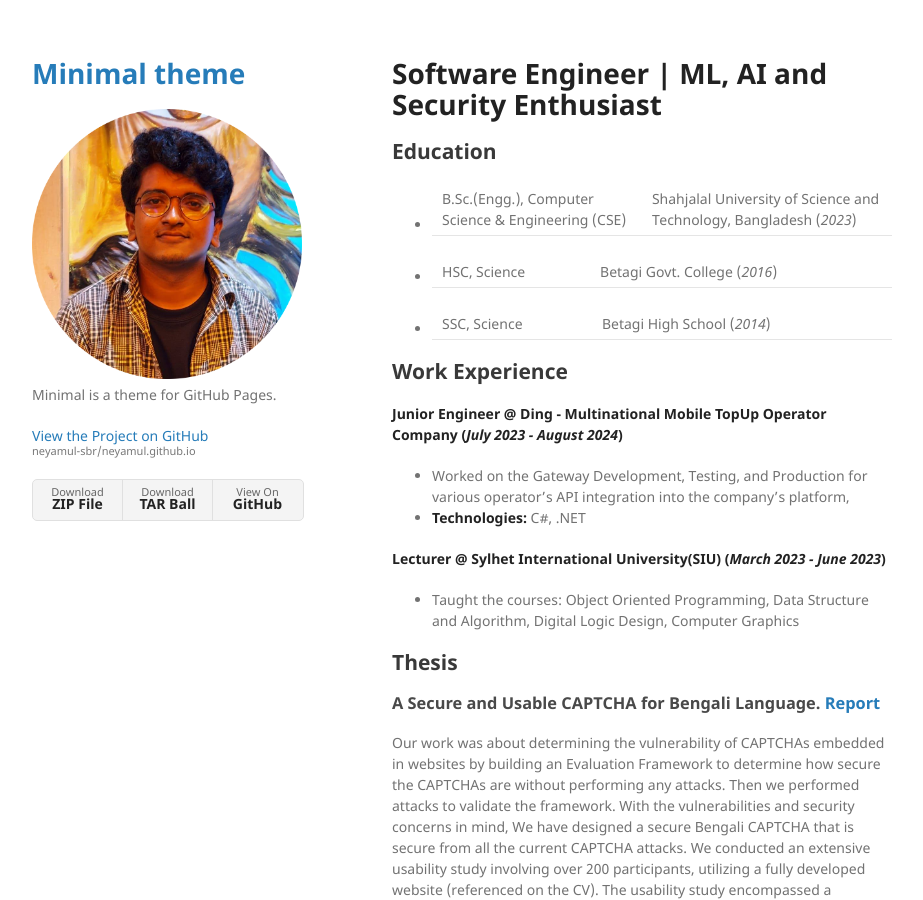
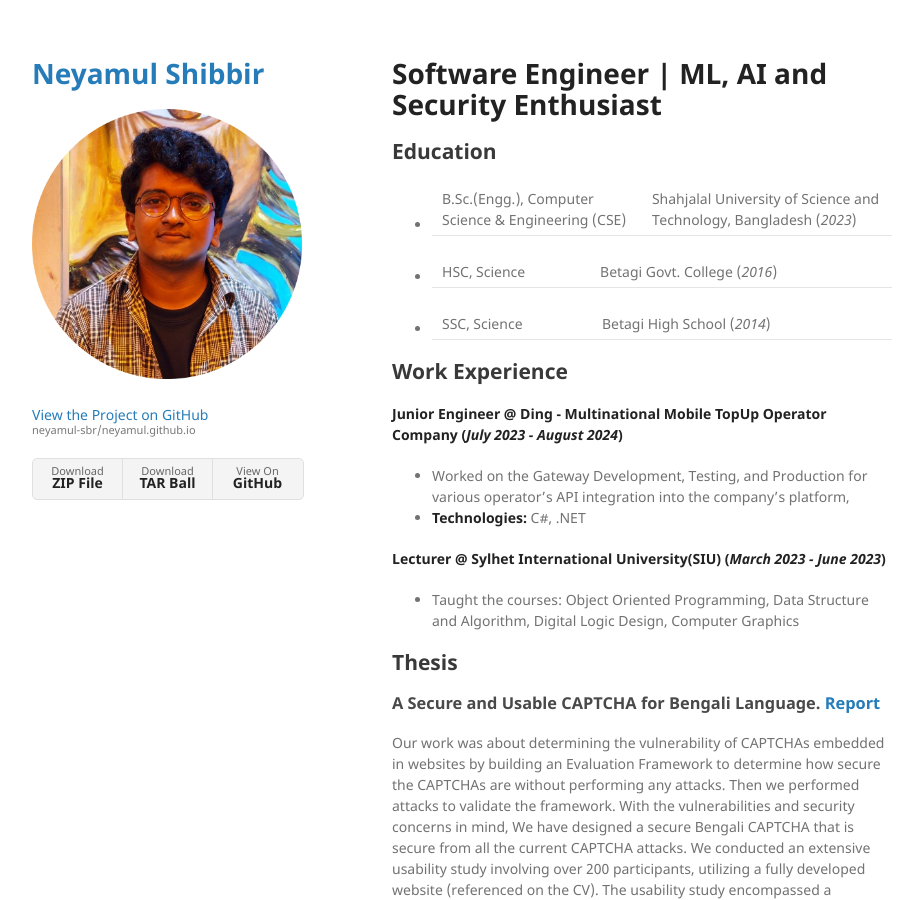
Before and after one commit to neyamul-sbr/neyamul.github.io, a Jekyll site: the page built from index.md, in a window 1280 px wide and 900 px high. Shown: the whole window, without its empty margins (178-1101 px from the left). Built offline with Jekyll 4.4.1, drawn with Linux system fonts in a browser that asks for light colours; our own code applies the rules of GitHub Pages for plain Markdown files; the repository's description, which GitHub fills in, is left out.

Commit message:
Update _config.yml

```diff
--- a/_config.yml
+++ b/_config.yml
@@ -1,6 +1,6 @@
-title: Minimal theme
+title: Neyamul Shibbir
 logo: /assets/img/neyamul_circle.jpg
-description: Minimal is a theme for GitHub Pages.
+# description: Email:
 show_downloads: true
 google_analytics:
 theme: jekyll-theme-minimal
```
